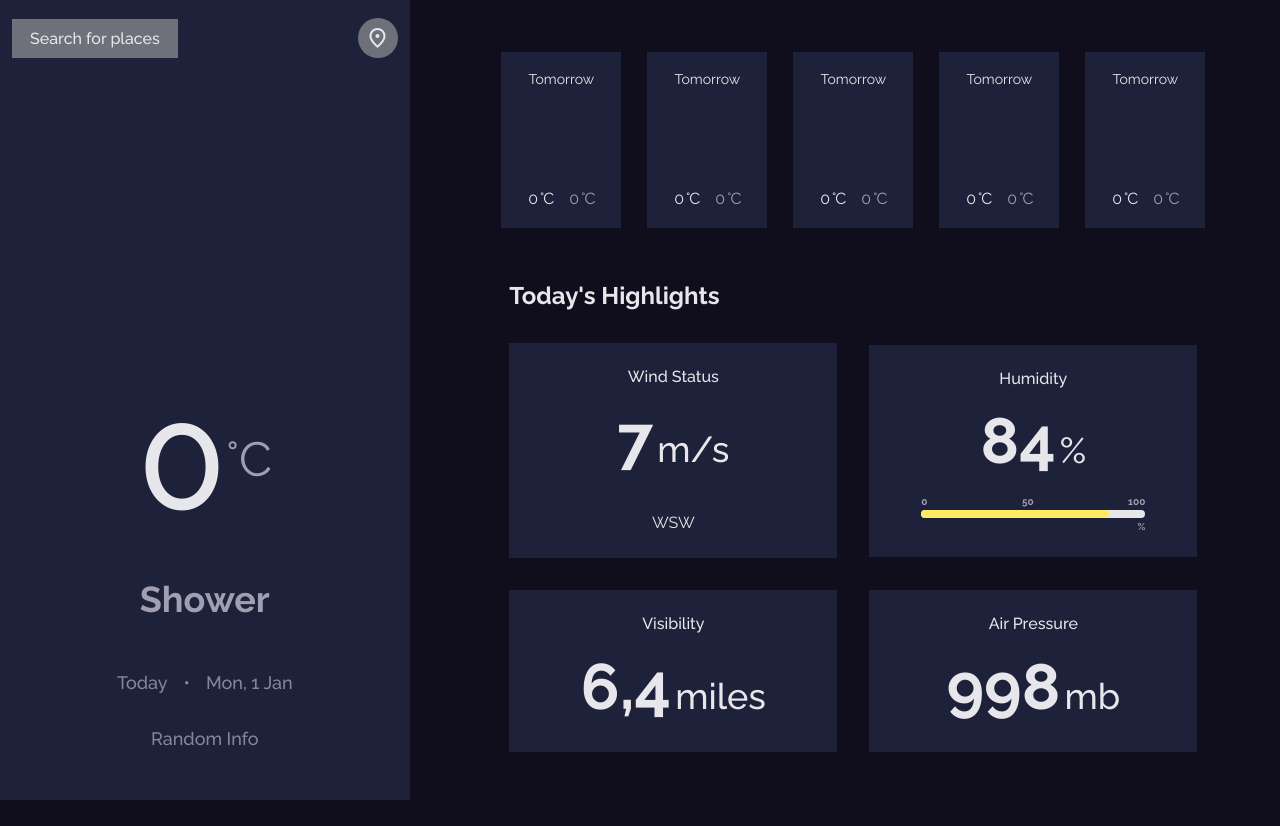
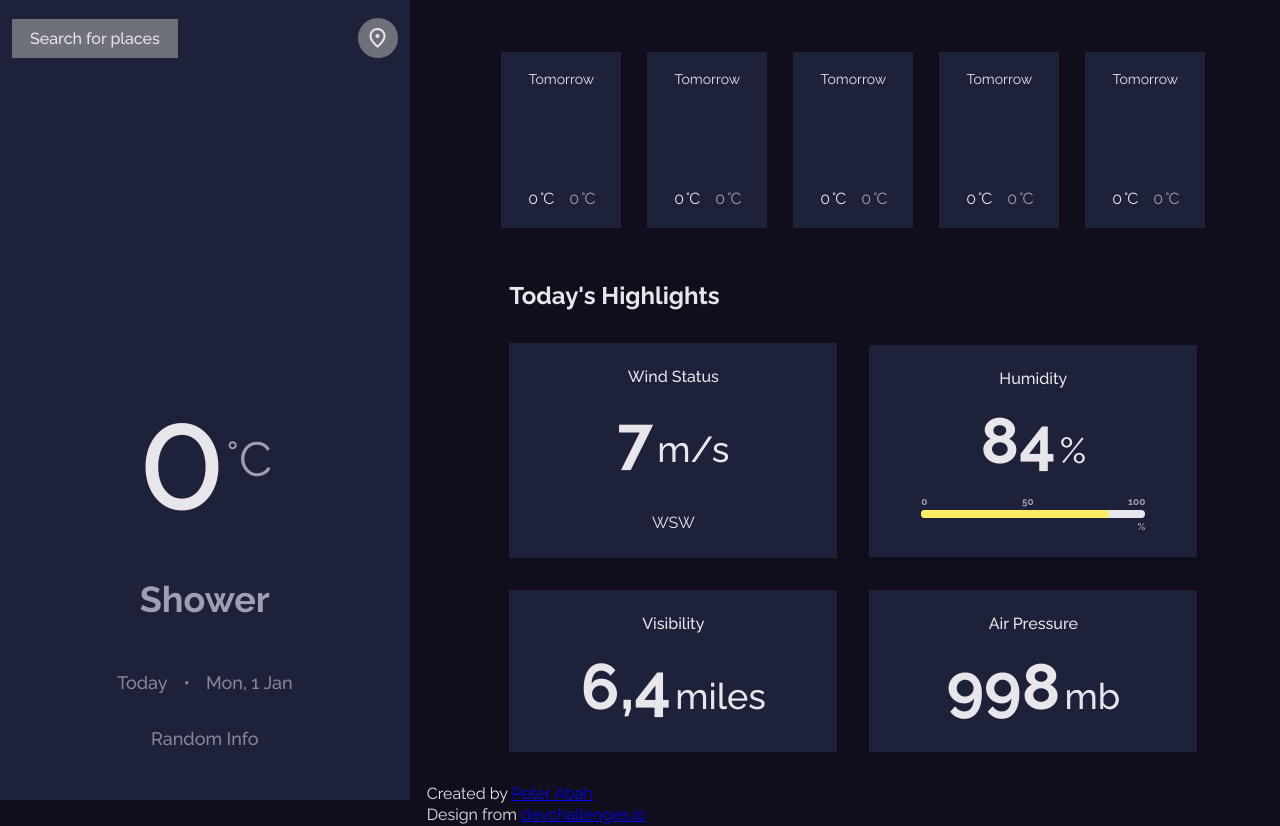
Before and after one commit to peter-abah/weather-app, a website built with webpack: page src/index.html in a window 1280 px wide. Before the commit the page ends 800 px from the top, so only its background shows below. Built offline with nearby package versions, Linux system fonts and the light colour scheme; files whose address does not match are found by name; what pubsub-js would draw is missing.

Commit message:
add footer

```diff
--- a/src/index.html
+++ b/src/index.html
@@ -181,7 +181,21 @@
         </div>
       </div>
     </section>
-    <footer></footer>
+
+    <footer class="footer">
+      <p class="footer__text">
+        Created by
+        <a href="https://github.com/peter-abah" class="footer__link" target="blank">
+          Peter Abah
+        </a>
+      </p>
+      <p class="footer__text">
+        Design from
+        <a href="https://devchallenges.io" class="footer__link" target="blank">
+          devchallenges.io
+        </a>
+      </p>
+    </footer>
   </div>
 </body>
 </html>
```
